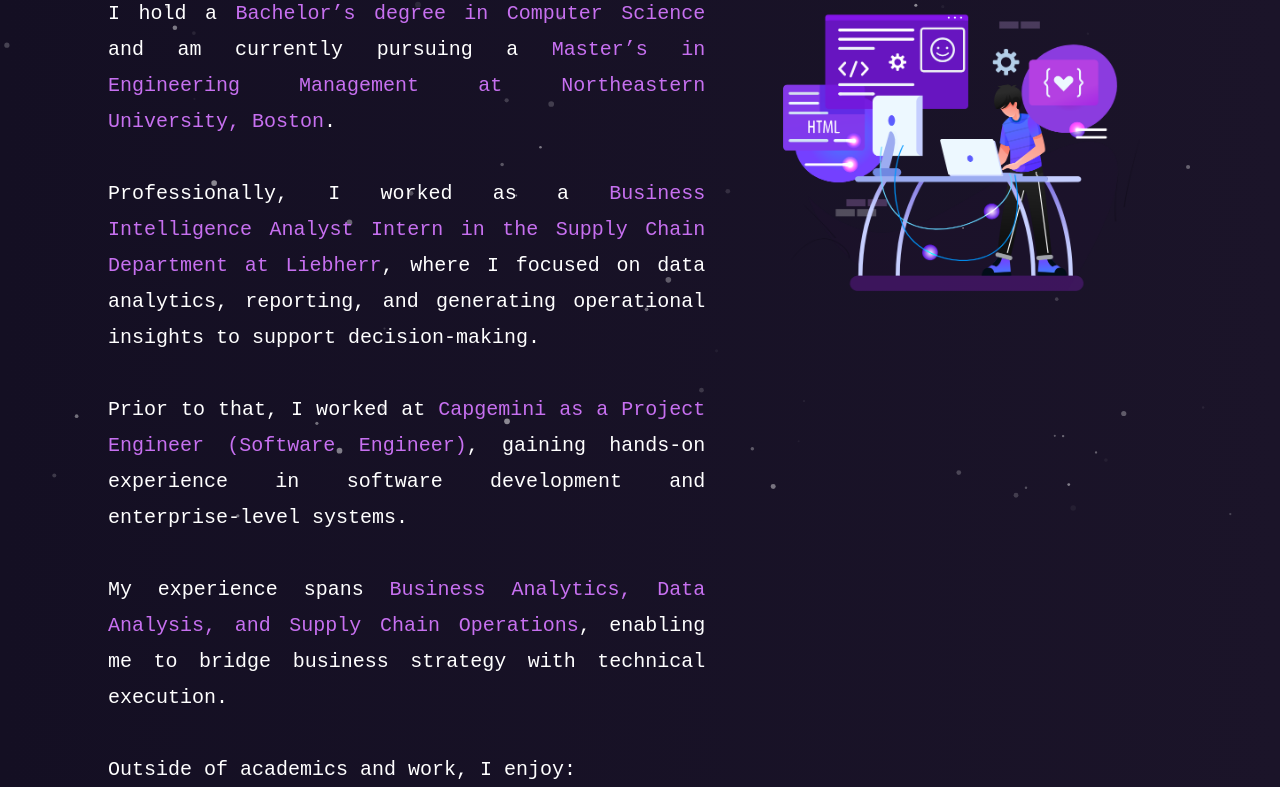
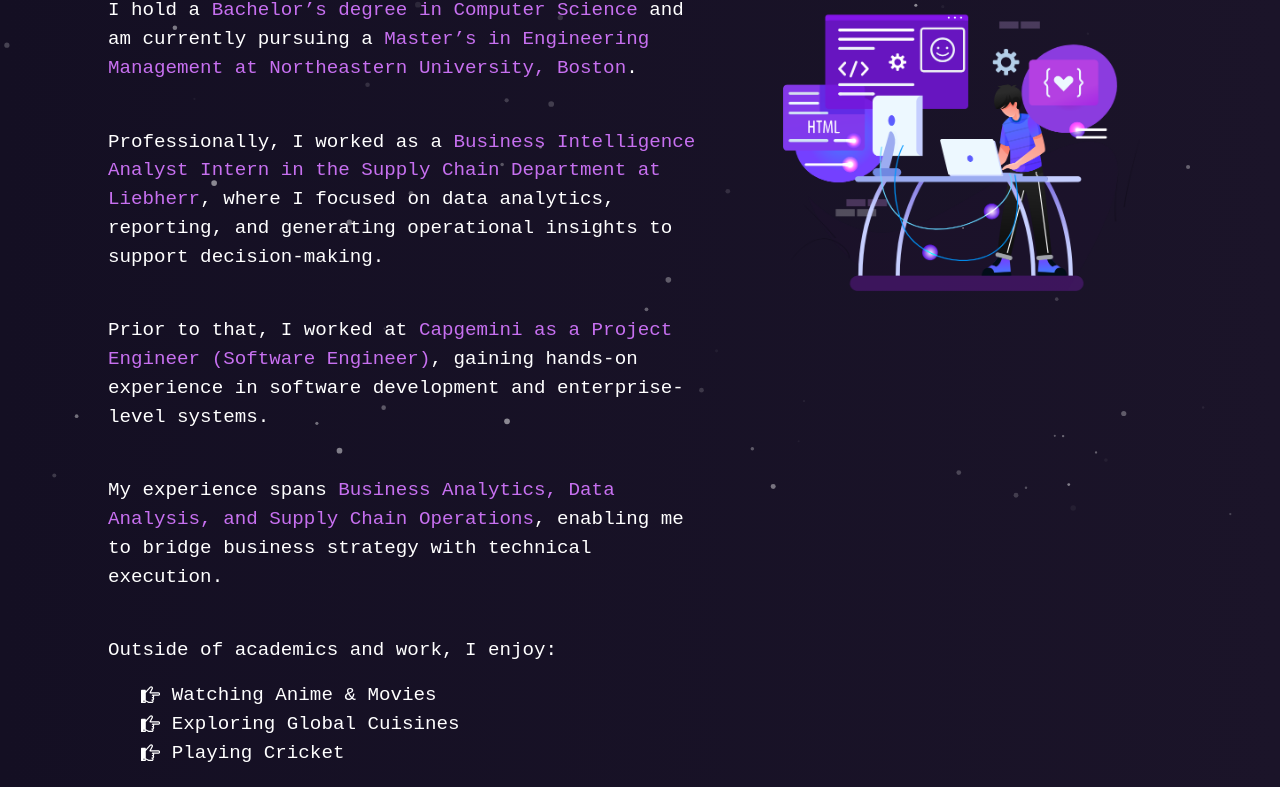
Before and after one commit to pavanty/pavanty-portfolio, a React (Create React App) app: page /pavanty-portfolio/about in a window 1280 px wide. Shown: the part 278-1065 px from the top of the page. Built offline with nearby package versions, Linux system fonts and the light colour scheme; a web font is replaced by a local one.

Commit message:
Your commit message

```diff
--- a/src/components/About/AboutCard.js
+++ b/src/components/About/AboutCard.js
@@ -5,33 +5,46 @@
 function AboutCard() {
   return (
     <Card className="quote-card-view">
-      <Card.Body className="about-body">
-        <blockquote className="blockquote mb-0">
-          <p style={{ textAlign: "justify" }}>
-            I hold a <span className="purple">Bachelor’s degree in Computer Science </span>
+      <Card.Body className="home-about-body">
+
+        <p style={{ textAlign: "left" }}>
+          I hold a <span className="purple">Bachelor’s degree in Computer Science</span>{" "}
           and am currently pursuing a{" "}
-            <span className="purple">Master’s in Engineering Management at Northeastern University, Boston</span>.
+          <span className="purple">
+            Master’s in Engineering Management at Northeastern University, Boston
+          </span>.
+        </p>
+
         <br />
+
+        <p style={{  }}>
+          Professionally, I worked as a{" "}
+          <span className="purple">
+            Business Intelligence Analyst Intern in the Supply Chain Department at Liebherr
+          </span>, where I focused on data analytics, reporting, and generating operational insights to support decision-making.
+        </p>
+
         <br />
-            Professionally, I worked as a{" "}
-            <span className="purple">Business Intelligence Analyst Intern in the Supply Chain Department at Liebherr</span>,
-            where I focused on data analytics, reporting, and generating operational insights to support decision-making.
+
+        <p style={{ textAlign: "left" }}>
+          Prior to that, I worked at{" "}
+          <span className="purple">
+            Capgemini as a Project Engineer (Software Engineer)
+          </span>, gaining hands-on experience in software development and enterprise-level systems.
+        </p>
+
         <br />
-            <br />
-            Prior to that, I worked at{" "}
-            <span className="purple">Capgemini as a Project Engineer (Software Engineer)</span>,
-            gaining hands-on experience in software development and enterprise-level systems.
-            <br />
-            <br />
+
+        <p style={{ textAlign: "left" }}>
           My experience spans{" "}
           <span className="purple">
             Business Analytics, Data Analysis, and Supply Chain Operations
-            </span>,
-            enabling me to bridge business strategy with technical execution.
+          </span>, enabling me to bridge business strategy with technical execution.
+        </p>
+
         <br />
-            <br />
-            Outside of academics and work, I enjoy:
-          </p>
+
+        <p>Outside of academics and work, I enjoy:</p>
 
         <ul>
           <li className="about-activity">
@@ -45,11 +58,10 @@
           </li>
         </ul>
 
-          <p style={{ color: "rgb(155 126 172)" }}>
+        <p style={{ color: "rgb(155 126 172)", marginTop: "15px" }}>
           "Driven by data. Focused on impact."
         </p>
-          <footer className="blockquote-footer">Pavan Ty</footer>
-        </blockquote>
+
       </Card.Body>
     </Card>
   );
--- a/src/style.css
+++ b/src/style.css
@@ -759,18 +759,3 @@
 .fork-btn-inner::after {
   display: none !important;
 }
-
-.about-body {
-  font-size: 1.2em !important;
-  text-align: left;
-  line-height: 1.8;
-}
-
-.about-body p {
-  margin: 0;
-}
-
-.about-body ul {
-  margin-top: 10px;
-  padding-left: 1.2rem;
-}
```
Lines whose indentation alone changed are shown as unchanged.
